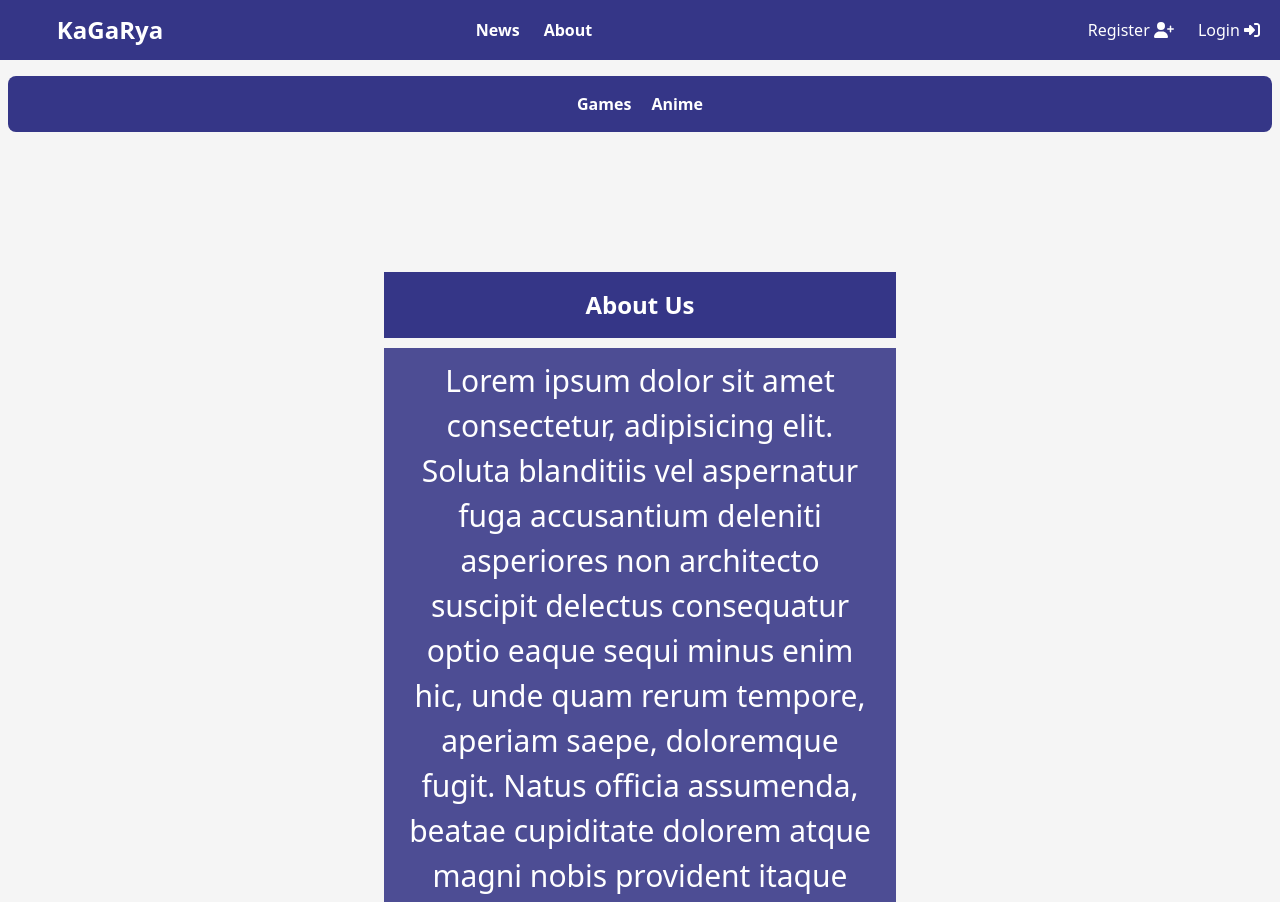
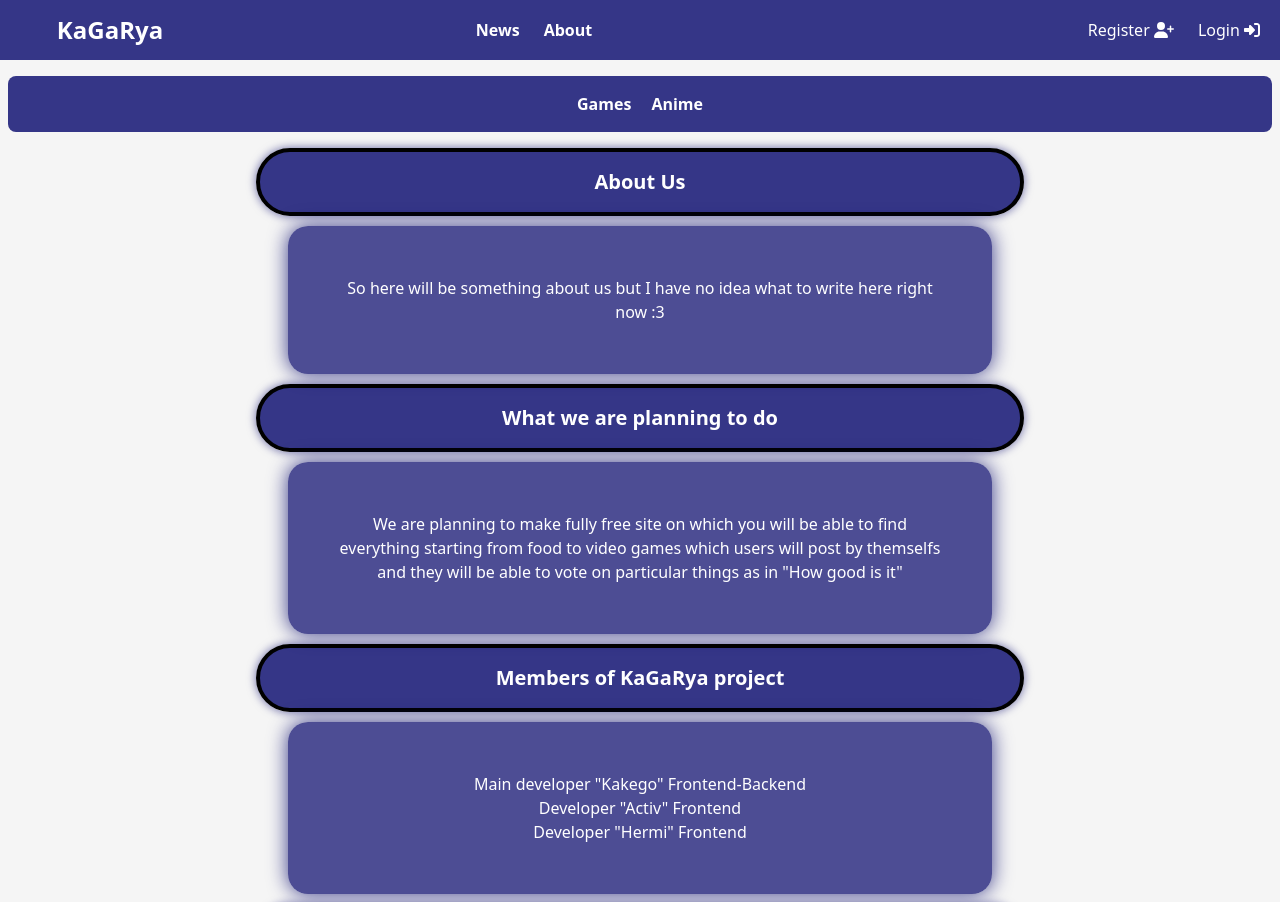
Before and after one commit to KaKeGo/KaGaRya, a React (Create React App) app: page /about in a window 1280 px wide. Shown: the top 902 px of the page. Built offline with nearby package versions, Linux system fonts and the light colour scheme; no server answers.

Commit message:
About section created

```diff
--- a/src/containers/Navbar/Navbar.css
+++ b/src/containers/Navbar/Navbar.css
@@ -22,6 +22,7 @@
 
 .icon:hover {
     color: rgba(218, 184, 249, 0.9);
+
 }
 
 .nav__middle {
--- a/src/content/About/About.css
+++ b/src/content/About/About.css
@@ -1,37 +1,105 @@
-.about__page {
+
+.about__page{
+	display: flex;
+	align-items: center;
+	text-align: center;
+}
+
+
+.about__us__title,
+.about__plans__title,
+.about__team__title,
+.about__why__title{
+	width: 60%;
+	margin: 0 auto;
+	background-color: rgba(6, 7, 108, 0.8);
+	text-align: center;
+	font-weight: 700;
+	font-size: 20px;
+	color: white;
+	border-radius: 100px;
+	padding: 15px;
+	border: black solid 4px;
+	box-shadow: 0px 0px 10px rgba(6, 7, 108, 0.6);
+}
+
+
+.about__us__content,
+.about__plans__content,
+.about__team__content,
+.about__why__content
+{
+	width: 55%;
+	border-radius: 20px;
+	color: white;
+	margin: 10px auto;
+	background-color: rgba(6, 7, 108, 0.7);
+	font-size: 16px;
+	font-weight: 500;
+	padding: 50px;
+	transition: 0.9s ease;
+	box-shadow: 0px 0px 20px rgba(6, 7, 108, 0.8);
+}
+
+
+.about__us__content:hover,
+.about__plans__content:hover,
+.about__team__content:hover,
+.about__why__content:hover{
+	width: 60%;
+	margin: 20px auto;
+	background-color: rgba(6, 7, 108, 0.8);
+}
+
+/* .about__page {
 	display: flex;
 	align-items: center;
 	justify-content: center;
-	margin-top: 100px;
+	margin-top: 0;
 	color: white;
 	flex-direction: column;
 	height: 100vh;
 }
 
 .about__box {
-	width: 40%;
+	width: 60%;
 	height: 90%;
 }
 
-.about__title {
+.about__us__title,
+.about__plans__title {
 	text-align: center;
 	font-weight: bold;
 	font-size: 24px;
 	margin: 0 0;
 	padding: 15px;
 	text-align: center;
-	align-content: center;
 	background-color: rgba(6, 7, 108, 0.8);
 	color: white;
+	box-shadow: 0px 0px 10px rgba(6, 7, 108, 0.6);
+	border-radius: 40px;
+	border: black solid 4px;
 }
 
-.about__content {
+.about__us__content,
+.about__plans__content {
+	box-shadow: 0px 0px 20px rgba(6, 7, 108, 0.8);
 	text-align: center;
 	font-size: 30px;
 	margin: 10px 0;
-	padding: 10px 20px;
+	padding: 50px;
 	text-align: center;
-	align-content: center;
 	background-color: rgba(6, 7, 108, 0.7);
 	color: white;
+	font-weight: bold;
+	border-radius: 20px;
+	transition: 0.9s ease;
+	font-size: 20px;
+	font-weight: 500;
 }
+
+.about__us__content:hover,
+.about__plans__content:hover {
+	margin: 20px -20px;
+	background-color: rgba(6, 7, 108, 0.8);
+} */
--- a/src/content/About/About.jsx
+++ b/src/content/About/About.jsx
@@ -1,30 +1,62 @@
-import React from 'react'
+import React from "react";
 
-import './About.css'
+import "./About.css";
 
 const About = () => {
-  return (
+	return (
+		<div className="about__page containers">
+			<div className="about__box">
+				<div className="about__us__title">
+					<h2>About Us</h2>
+				</div>
 
+				<div className="about__us__content">
+					<p>
+						So here will be something about us but I have no idea what to write
+						here right now :3{""}
+					</p>
+				</div>
 
-  <div className='about__page containers' >
-    <div className='about__box'>
+				<div className="about__plans__title">
+					<h2>What we are planning to do</h2>
+				</div>
 
-      <div className='about__title'>
-        <h2>About Us</h2>
+				<div className="about__plans__content">
+					<p>
+						We are planning to make fully free site on which you will be able to
+						find everything starting from food to video games which users will
+						post by themselfs and they will be able to vote on particular things
+						as in "How good is it"
+					</p>
+				</div>
 
-      </div>
+				<div className="about__team__title">
+					<h2>Members of KaGaRya project</h2>
+				</div>
 
+				<div className="about__team__content">
+					<p>
+						Main developer "Kakego" Frontend-Backend <br />
+						Developer "Activ" Frontend <br />
+						Developer "Hermi" Frontend
+					</p>
+				</div>
 
+				<div className="about__why__title">
+					<h2>Why was KaGaRya made</h2>
+				</div>
 
+				<div className="about__why__content">
+					<p>
+						Lorem ipsum dolor, sit amet consectetur adipisicing elit. Nulla
+						sequi nam placeat, doloribus officiis praesentium unde consequatur
+						explicabo, quos incidunt eveniet, officia tempora autem in
+						repudiandae esse eaque veniam alias.
+					</p>
+				</div>
+			</div>
+		</div>
+	);
+};
 
-      <div className='about__content'>
-        <p>Lorem ipsum dolor sit amet consectetur, adipisicing elit. Soluta blanditiis vel aspernatur fuga accusantium deleniti asperiores non architecto suscipit delectus consequatur optio eaque sequi minus enim hic, unde quam rerum tempore, aperiam saepe, doloremque fugit. Natus officia assumenda, beatae cupiditate dolorem atque magni nobis provident itaque voluptas, quod soluta? Deserunt provident doloremque nam officia, accusamus eum earum incidunt error quas animi asperiores! Ipsam corrupti impedit aliquam a, debitis iusto nesciunt obcaecati non nemo commodi, odio, quae ducimus tempore accusamus fugiat error libero quam necessitatibus. Ab molestias nemo libero corporis, culpa nulla doloribus. Harum assumenda aliquid eius dolorum, adipisci expedita eligendi.</p>
-      </div>
-    </div>
-  </div>
-
-
-  )
-}
-
-export default About
+export default About;
```
